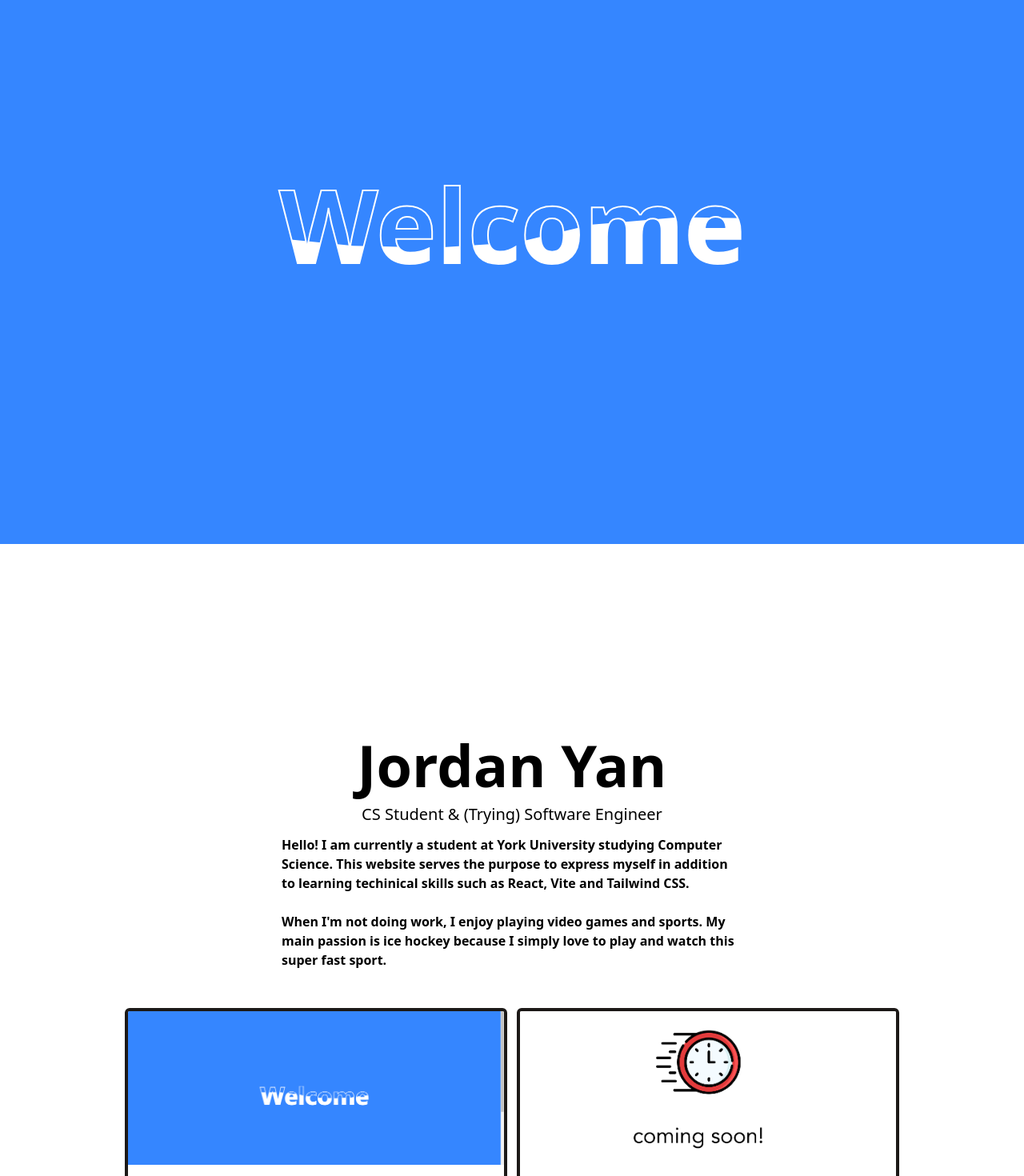
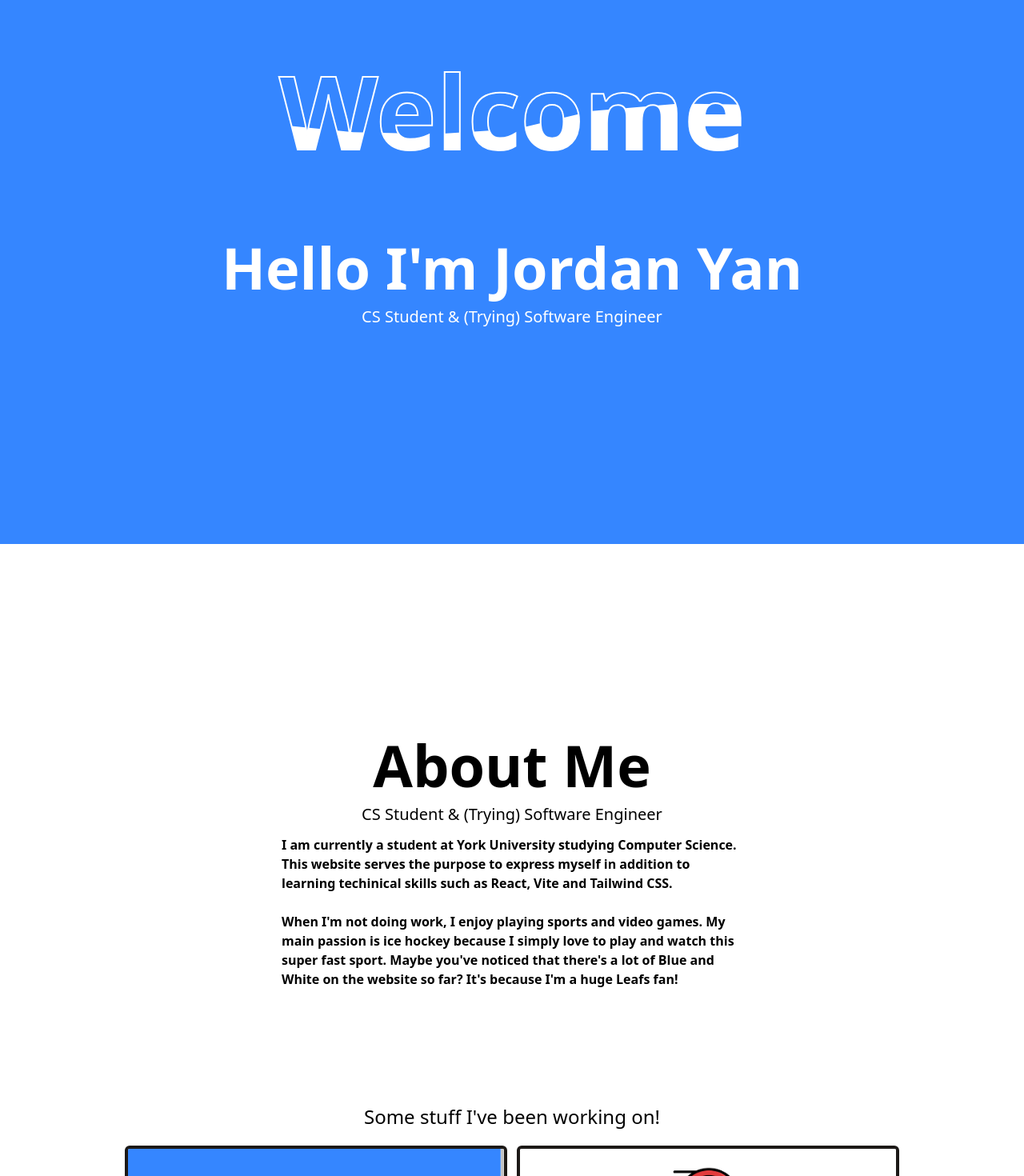
Before and after one commit to jordanyan93/jordanyan93.github.io, a React (Vite) app: page / in a window 1280 px wide. Shown: the part 120-1590 px from the top of the page at 80% size. Built offline with nearby package versions, Linux system fonts and the light colour scheme.

Commit message:
Updated some of the styling of text

```diff
--- a/src/components/About.jsx
+++ b/src/components/About.jsx
@@ -2,17 +2,18 @@ import React from 'react';
 
 function About() {
     return (
-        <div className="flex items-center justify-center flex-col text-left pt-20 mt-40 pb-6">
-            <h1 className="text-4xl md:text-7xl mb-1 md: mb-3 font-bold">Jordan Yan</h1>
+        <div className="flex items-center justify-center flex-col text-left pt-20 mt-40 mb-20 pb-6">
+            <h1 className="text-4xl md:text-7xl mb-1 md: mb-3 font-bold">About Me</h1>
             <p className="text-base md: text-xl mb-3 font-medium">CS Student & (Trying) Software Engineer</p>
             <p className="text-md max-w-xl mb-6 font-bold">
-                Hello! I am currently a student at York University studying Computer Science.
+                I am currently a student at York University studying Computer Science.
                 This website serves the purpose to express myself
                 in addition to learning techinical skills such as React, Vite and Tailwind CSS. <br />
             </p>
-            <p className="text-md max-w-xl mb-6 font-bold">
-                When I'm not doing work, I enjoy playing video games and sports.
+            <p className="text-md max-w-xl mb-10 font-bold">
+                When I'm not doing work, I enjoy playing sports and video games.
                 My main passion is ice hockey because I simply love to play and watch this super fast sport.
+                Maybe you've noticed that there's a lot of Blue and White on the website so far? It's because I'm a huge Leafs fan!
             </p>
         </div>
     )
--- a/src/components/Intro/Background.css
+++ b/src/components/Intro/Background.css
@@ -25,6 +25,10 @@
 .content h2:nth-child(2) {
     color: #fff;
     animation: animate3 4s ease-in-out infinite;
+}
+
+.introduction {
+    color: #fff;
 }
 
 /* text animation */
--- a/src/components/Intro/Background.jsx
+++ b/src/components/Intro/Background.jsx
@@ -10,6 +10,10 @@ function Background() {
                         <h2>Welcome</h2>
                         <h2>Welcome</h2>
                     </div>
+                    <div className="introduction">
+                        <h2 className="text-4xl md:text-7xl mb-1 md: mt-40 mb-3 font-bold">Hello I'm Jordan Yan</h2>
+                        <h2 className="text-base text-center md: text-xl mb-3 font-medium">CS Student & (Trying) Software Engineer</h2>
+                    </div>
                 </div>
             </section>
         </div>
--- a/src/components/Portfolio.jsx
+++ b/src/components/Portfolio.jsx
@@ -4,7 +4,9 @@ import PortfolioItem from './PortfolioItem';
 
 function Portfolio() {
     return (
-        <div className="flex flex-col md:flex-row items-center justify-center">
+        <div>
+            <h3 className="text-2xl text-center mb-5">Some stuff I've been working on!</h3>
+            <div className="flex flex-col md:flex-row items-center justify-center">
             <div className="grid grid-cols-1 md:grid-cols-2 lg:grid-cols-2 gap-3">
                 {portfolio.map(project => (
                     <PortfolioItem
@@ -16,6 +18,7 @@ function Portfolio() {
                 ))}
             </div>
         </div>
+        </div>
     )
 }
 
```
Also changed, not shown: 1 other file (tests, documents, lock files or other folders).
